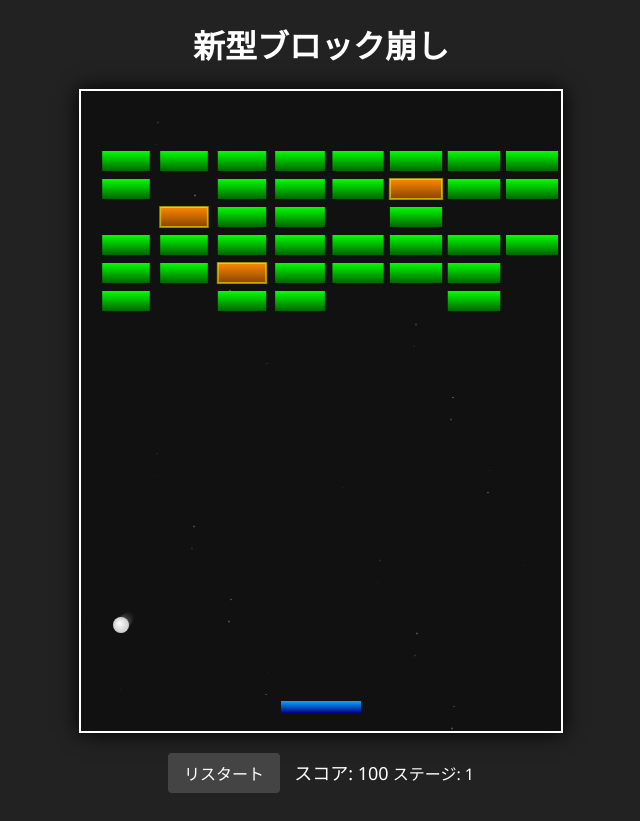
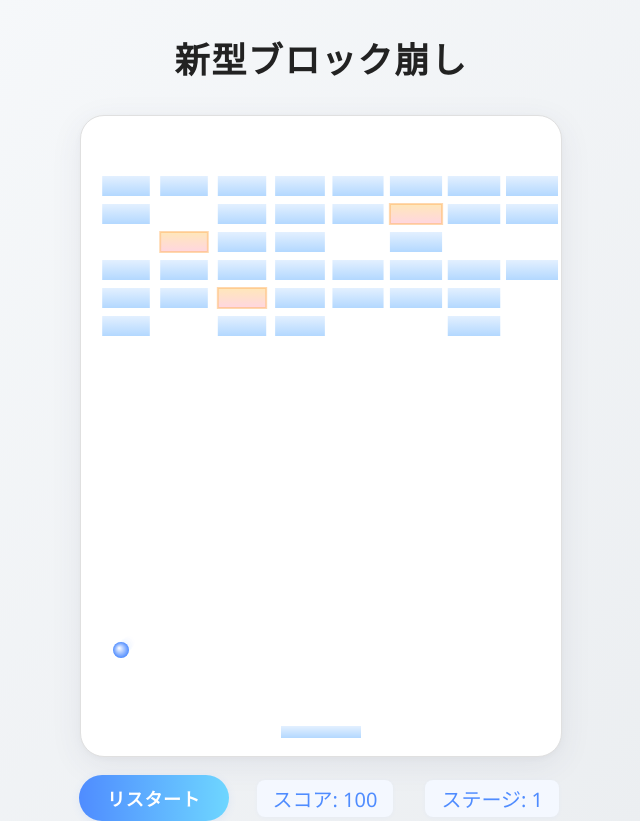
Before and after one commit to shin1624/Breakout, a plain HTML site: page index.html in a window 1280 px wide. Both pictures are taken after a click on the button "リスタート". Shown: the whole page, without its empty margins (319-959 px from the left). Before the commit the page ends 800 px from the top, so only its background shows below. Drawn offline with Linux system fonts and the light colour scheme.

Commit message:
Keep score across stages; do not reset score on stage clear

```diff
--- a/game.js
+++ b/game.js
@@ -136,8 +136,10 @@ function startGame() {
 }
 
 function resetGame(isNextStage = false) {
-  if (!isNextStage) stage = 1;
-  score = 0;
+  if (!isNextStage) {
+    stage = 1;
+    score = 0;
+  }
   gameState = 'playing';
   paddle.x = WIDTH / 2 - paddle.w / 2;
   paddle.w = 80; // パドルサイズリセット
@@ -182,16 +184,14 @@ function generateStage(stageNum = 1) {
 function drawPaddle() {
   // パドルのグラデーション効果
   const gradient = ctx.createLinearGradient(paddle.x, paddle.y, paddle.x, paddle.y + paddle.h);
-  gradient.addColorStop(0, '#0af');
-  gradient.addColorStop(1, '#008');
-
+  gradient.addColorStop(0, '#e3f0ff');
+  gradient.addColorStop(1, '#b3d8ff');
   ctx.fillStyle = gradient;
   ctx.fillRect(paddle.x, paddle.y, paddle.w, paddle.h);
-
   // パワーアップ時のエフェクト
   activeEffects.forEach(effect => {
     if (effect.name === 'パドル拡大') {
-      ctx.strokeStyle = effect.color;
+      ctx.strokeStyle = '#4f8cff';
       ctx.lineWidth = 3;
       ctx.globalAlpha = 0.5 + Math.sin(animationFrame * 0.5) * 0.3;
       ctx.strokeRect(paddle.x - 2, paddle.y - 2, paddle.w + 4, paddle.h + 4);
@@ -202,31 +202,25 @@ function drawPaddle() {
 
 function drawBall() {
   balls.forEach(ball => {
-    // ボールの軌跡エフェクト
     for (let i = 0; i < 5; i++) {
       ctx.globalAlpha = 0.1 - i * 0.02;
       ctx.beginPath();
       ctx.arc(ball.x - ball.dx * i * 0.5, ball.y - ball.dy * i * 0.5, ball.r - i * 0.5, 0, Math.PI * 2);
-      ctx.fillStyle = '#fff';
+      ctx.fillStyle = '#b3d8ff';
       ctx.fill();
       ctx.closePath();
     }
     ctx.globalAlpha = 1.0;
-
-    // メインボール
     const gradient = ctx.createRadialGradient(ball.x - 2, ball.y - 2, 0, ball.x, ball.y, ball.r);
     gradient.addColorStop(0, '#fff');
-    gradient.addColorStop(1, '#ccc');
-
+    gradient.addColorStop(1, '#4f8cff');
     ctx.beginPath();
     ctx.arc(ball.x, ball.y, ball.r, 0, Math.PI * 2);
     ctx.fillStyle = gradient;
     ctx.fill();
     ctx.closePath();
-
-    // 貫通弾のエフェクト
     if (ball.pierce > 0) {
-      ctx.strokeStyle = '#f0f';
+      ctx.strokeStyle = '#6ed6ff';
       ctx.lineWidth = 2;
       ctx.globalAlpha = 0.7 + Math.sin(animationFrame * 0.8) * 0.3;
       ctx.beginPath();
@@ -240,76 +234,62 @@ function drawBall() {
 
 function drawBlocks() {
   blocks.forEach(block => {
-    // ブロックのアニメーション効果
     const pulse = 1 + Math.sin(animationFrame * 0.1 + block.x * 0.01) * 0.05;
-
     ctx.save();
     ctx.translate(block.x + block.w / 2, block.y + block.h / 2);
     ctx.scale(pulse, 1);
     ctx.translate(-block.w / 2, -block.h / 2);
-
-    // グラデーション効果
     const gradient = ctx.createLinearGradient(0, 0, 0, block.h);
     if (block.type === 'special') {
-      gradient.addColorStop(0, '#f80');
-      gradient.addColorStop(1, '#840');
+      gradient.addColorStop(0, '#ffe7ba');
+      gradient.addColorStop(1, '#ffd6e0');
     } else {
-      gradient.addColorStop(0, '#0f0');
-      gradient.addColorStop(1, '#060');
+      gradient.addColorStop(0, '#e3f0ff');
+      gradient.addColorStop(1, '#b3d8ff');
     }
-
     ctx.fillStyle = gradient;
     ctx.globalAlpha = block.hp === 2 ? 0.7 : 1.0;
     ctx.fillRect(0, 0, block.w, block.h);
-
-    // 特殊ブロックの光る効果
     if (block.type === 'special') {
-      ctx.strokeStyle = '#ff0';
+      ctx.strokeStyle = '#ffb86b';
       ctx.lineWidth = 2;
       ctx.globalAlpha = 0.5 + Math.sin(animationFrame * 0.3) * 0.3;
       ctx.strokeRect(0, 0, block.w, block.h);
       ctx.globalAlpha = 1.0;
     }
-
     ctx.restore();
   });
 }
 
 function drawPowerUps() {
   powerUps.forEach(pu => {
-    // 回転アニメーション
     const rotation = animationFrame * 0.1;
     const scale = 1 + Math.sin(animationFrame * 0.2) * 0.2;
-
     ctx.save();
     ctx.translate(pu.x, pu.y);
     ctx.rotate(rotation);
     ctx.scale(scale, scale);
-
-    // グラデーション効果
     const gradient = ctx.createRadialGradient(0, 0, 0, 0, 0, 15);
-    gradient.addColorStop(0, pu.color);
-    gradient.addColorStop(1, '#000');
-
+    if (pu.type === 'expand') gradient.addColorStop(0, '#4f8cff');
+    else if (pu.type === 'multi') gradient.addColorStop(0, '#6ed6ff');
+    else if (pu.type === 'pierce') gradient.addColorStop(0, '#ffd6e0');
+    else if (pu.type === 'slow') gradient.addColorStop(0, '#b3d8ff');
+    else if (pu.type === 'score2x') gradient.addColorStop(0, '#ffb86b');
+    gradient.addColorStop(1, '#fff');
     ctx.beginPath();
     ctx.arc(0, 0, 10, 0, Math.PI * 2);
     ctx.fillStyle = gradient;
     ctx.fill();
     ctx.closePath();
-
-    // 光る効果
     ctx.globalAlpha = 0.5 + Math.sin(animationFrame * 0.3) * 0.3;
     ctx.beginPath();
     ctx.arc(0, 0, 15, 0, Math.PI * 2);
-    ctx.fillStyle = pu.color;
+    ctx.fillStyle = '#e9ecef';
     ctx.fill();
     ctx.closePath();
     ctx.globalAlpha = 1.0;
-
     ctx.restore();
-
-    // パワーアップの説明テキスト
-    ctx.fillStyle = pu.color;
+    ctx.fillStyle = '#4f8cff';
     ctx.font = '12px sans-serif';
     ctx.fillText(getPowerUpName(pu.type), pu.x - 20, pu.y - 15);
   });
@@ -368,54 +348,61 @@ function drawBackground() {
 }
 
 function drawTitle() {
-  // 背景
   drawBackground();
-
   // タイトル
-  ctx.fillStyle = '#fff';
-  ctx.font = 'bold 48px sans-serif';
+  ctx.fillStyle = '#222';
+  ctx.font = 'bold 48px "Segoe UI", "Noto Sans JP", Arial, sans-serif';
   ctx.textAlign = 'center';
   ctx.fillText('新型ブロック崩し', WIDTH / 2, HEIGHT / 3);
-
   // サブタイトル
-  ctx.font = '20px sans-serif';
-  ctx.fillStyle = '#ccc';
+  ctx.font = '20px "Segoe UI", "Noto Sans JP", Arial, sans-serif';
+  ctx.fillStyle = '#4f8cff';
   ctx.fillText('パワーアップとアニメーションで進化したブロック崩し', WIDTH / 2, HEIGHT / 3 + 40);
-
   // 操作方法
-  ctx.font = '16px sans-serif';
-  ctx.fillStyle = '#aaa';
+  ctx.font = '16px "Segoe UI", "Noto Sans JP", Arial, sans-serif';
+  ctx.fillStyle = '#888';
   ctx.fillText('操作方法: 左右矢印キーでパドル操作', WIDTH / 2, HEIGHT / 2 + 20);
   ctx.fillText('パワーアップを取得してステージをクリアしよう！', WIDTH / 2, HEIGHT / 2 + 40);
-
   // スタートボタン
   const buttonY = HEIGHT * 0.7;
   const buttonW = 200;
   const buttonH = 50;
   const buttonX = WIDTH / 2 - buttonW / 2;
-
   // ボタンの背景
-  ctx.fillStyle = '#0af';
-  ctx.fillRect(buttonX, buttonY, buttonW, buttonH);
-
+  ctx.save();
+  ctx.shadowColor = '#4f8cff33';
+  ctx.shadowBlur = 16;
+  ctx.fillStyle = 'linear-gradient(90deg, #4f8cff 0%, #6ed6ff 100%)';
+  ctx.fillStyle = '#4f8cff';
+  ctx.globalAlpha = 0.95;
+  ctx.beginPath();
+  ctx.moveTo(buttonX + 16, buttonY);
+  ctx.lineTo(buttonX + buttonW - 16, buttonY);
+  ctx.quadraticCurveTo(buttonX + buttonW, buttonY, buttonX + buttonW, buttonY + 16);
+  ctx.lineTo(buttonX + buttonW, buttonY + buttonH - 16);
+  ctx.quadraticCurveTo(buttonX + buttonW, buttonY + buttonH, buttonX + buttonW - 16, buttonY + buttonH);
+  ctx.lineTo(buttonX + 16, buttonY + buttonH);
+  ctx.quadraticCurveTo(buttonX, buttonY + buttonH, buttonX, buttonY + buttonH - 16);
+  ctx.lineTo(buttonX, buttonY + 16);
+  ctx.quadraticCurveTo(buttonX, buttonY, buttonX + 16, buttonY);
+  ctx.closePath();
+  ctx.fill();
+  ctx.restore();
   // ボタンのテキスト
   ctx.fillStyle = '#fff';
-  ctx.font = 'bold 24px sans-serif';
+  ctx.font = 'bold 24px "Segoe UI", "Noto Sans JP", Arial, sans-serif';
   ctx.fillText('スタート', WIDTH / 2, buttonY + 32);
-
   // ボタンのホバーエフェクト
   if (mouseX >= buttonX && mouseX <= buttonX + buttonW &&
       mouseY >= buttonY && mouseY <= buttonY + buttonH) {
-    ctx.strokeStyle = '#fff';
+    ctx.strokeStyle = '#6ed6ff';
     ctx.lineWidth = 3;
     ctx.strokeRect(buttonX - 2, buttonY - 2, buttonW + 4, buttonH + 4);
   }
-
   // バージョン情報
-  ctx.font = '12px sans-serif';
-  ctx.fillStyle = '#666';
+  ctx.font = '12px "Segoe UI", "Noto Sans JP", Arial, sans-serif';
+  ctx.fillStyle = '#bbb';
   ctx.fillText('Version 1.0', WIDTH / 2, HEIGHT - 20);
-
   ctx.textAlign = 'left';
 }
 
--- a/style.css
+++ b/style.css
@@ -1,34 +1,62 @@
 body {
-  background: #222;
-  color: #fff;
-  font-family: 'Segoe UI', sans-serif;
+  background: linear-gradient(135deg, #f8fafc 0%, #e9ecef 100%);
+  color: #222;
+  font-family: 'Segoe UI', 'Noto Sans JP', 'Hiragino Sans', Arial, sans-serif;
   text-align: center;
   margin: 0;
   padding: 0;
 }
 #gameCanvas {
-  background: #111;
+  background: #fff;
   display: block;
-  margin: 20px auto;
-  border: 2px solid #fff;
-  box-shadow: 0 0 20px #000;
+  margin: 32px auto 0 auto;
+  border-radius: 24px;
+  border: 1.5px solid #e0e0e0;
+  box-shadow: 0 8px 32px 0 rgba(60, 60, 100, 0.08), 0 1.5px 6px 0 rgba(0,0,0,0.03);
+  transition: box-shadow 0.2s;
+}
+#gameCanvas:focus {
+  outline: 2px solid #4f8cff;
 }
 #ui {
-  margin-top: 10px;
+  margin-top: 18px;
+  display: flex;
+  justify-content: center;
+  gap: 24px;
+  align-items: center;
 }
 button {
-  background: #444;
+  background: linear-gradient(90deg, #4f8cff 0%, #6ed6ff 100%);
   color: #fff;
   border: none;
-  padding: 8px 16px;
-  font-size: 16px;
-  border-radius: 4px;
+  padding: 10px 28px;
+  font-size: 18px;
+  border-radius: 999px;
   cursor: pointer;
-  margin-right: 10px;
+  box-shadow: 0 2px 8px 0 rgba(79,140,255,0.10);
+  font-weight: 600;
+  letter-spacing: 0.04em;
+  transition: background 0.2s, box-shadow 0.2s;
 }
 button:hover {
-  background: #666;
+  background: linear-gradient(90deg, #6ed6ff 0%, #4f8cff 100%);
+  box-shadow: 0 4px 16px 0 rgba(79,140,255,0.18);
 }
-#score {
-  font-size: 18px;
+#score, #stage {
+  font-size: 20px;
+  color: #4f8cff;
+  background: #f4f8ff;
+  border-radius: 8px;
+  padding: 4px 16px;
+  margin: 0 4px;
+  font-weight: 500;
+  box-shadow: 0 1px 4px 0 rgba(79,140,255,0.04);
 }
+h1 {
+  color: #222;
+  font-size: 2.2rem;
+  font-weight: 700;
+  margin-top: 32px;
+  margin-bottom: 0;
+  letter-spacing: 0.04em;
+}
```
